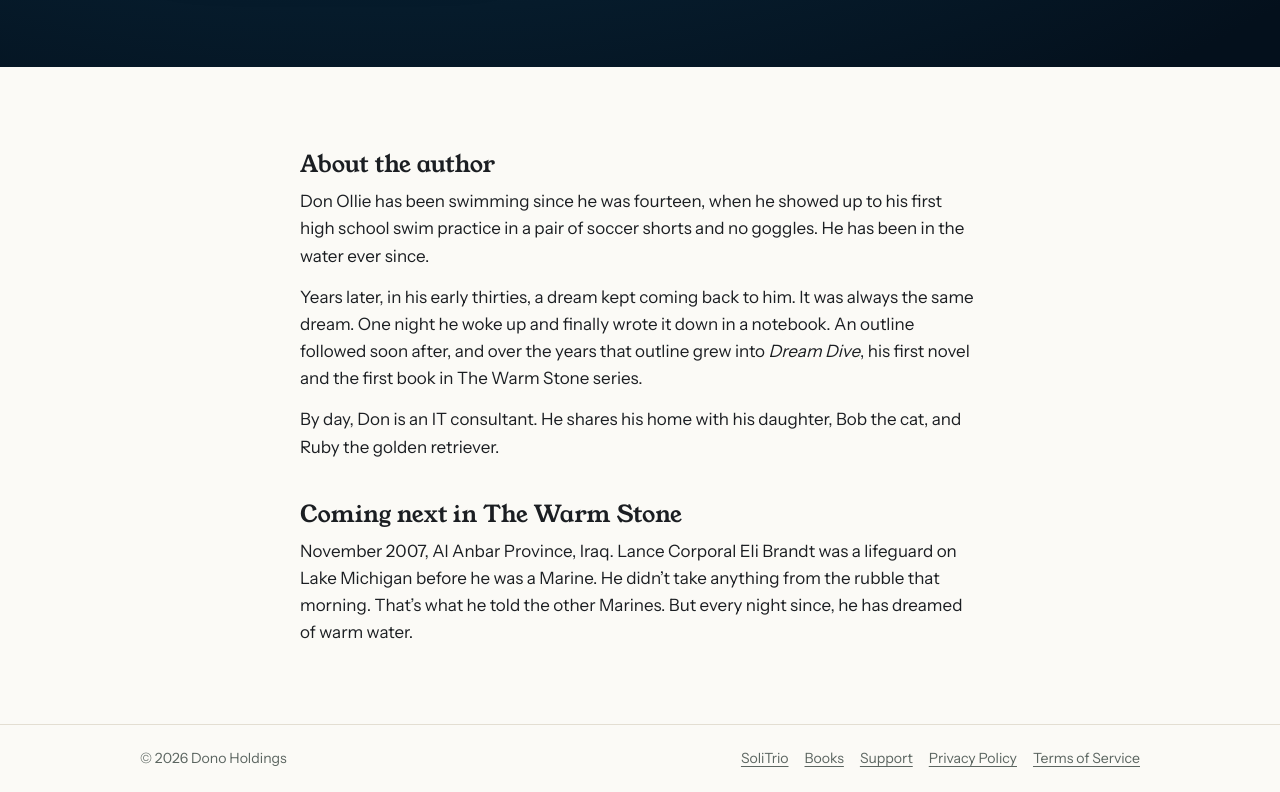
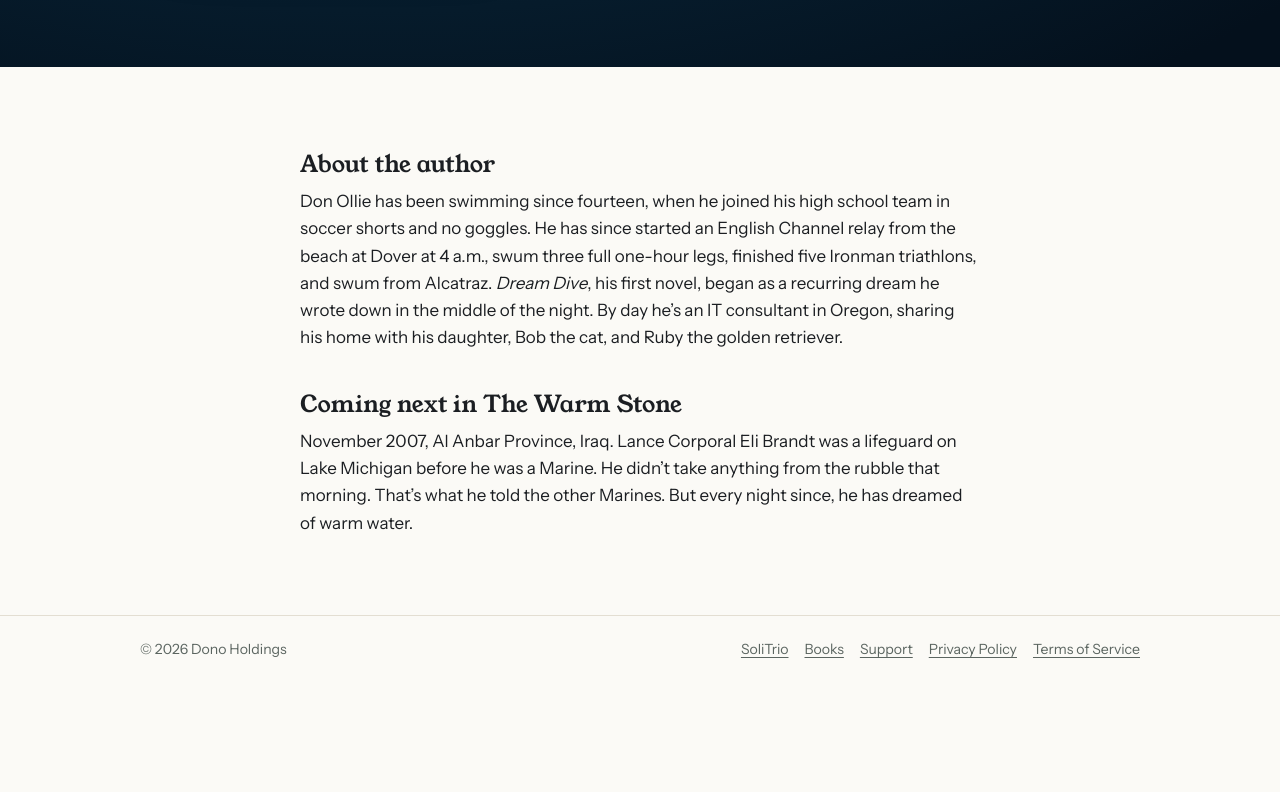
Before and after one commit to donollila/donoholdings-site, a plain HTML site: page books/index.html in a window 1280 px wide. Shown: the part 790-1582 px from the top of the page. After the commit the page ends 1472 px from the top, so only its background shows below. Drawn offline with Linux system fonts and the light colour scheme.

Commit message:
Books page: updated author bio (English Channel relay, Ironman)
Co-Authored-By: Claude Opus 5.5 <noreply@anthropic.com>
Claude-Session: https://claude.ai/code/session_01EjcDVyT7UuhCHFJxCFyviJ

```diff
--- a/books/index.html
+++ b/books/index.html
@@ -27,9 +27,7 @@
 </div></section>
 <main class="wrap read">
 <h2>About the author</h2>
-<p>Don Ollie has been swimming since he was fourteen, when he showed up to his first high school swim practice in a pair of soccer shorts and no goggles. He has been in the water ever since.</p>
-<p>Years later, in his early thirties, a dream kept coming back to him. It was always the same dream. One night he woke up and finally wrote it down in a notebook. An outline followed soon after, and over the years that outline grew into <em>Dream Dive</em>, his first novel and the first book in The Warm Stone series.</p>
-<p>By day, Don is an IT consultant. He shares his home with his daughter, Bob the cat, and Ruby the golden retriever.</p>
+<p>Don Ollie has been swimming since fourteen, when he joined his high school team in soccer shorts and no goggles. He has since started an English Channel relay from the beach at Dover at 4&nbsp;a.m., swum three full one-hour legs, finished five Ironman triathlons, and swum from Alcatraz. <em>Dream Dive</em>, his first novel, began as a recurring dream he wrote down in the middle of the night. By day he&rsquo;s an IT consultant in Oregon, sharing his home with his daughter, Bob the cat, and Ruby the golden retriever.</p>
 <h2>Coming next in The Warm Stone</h2>
 <p>November 2007, Al Anbar Province, Iraq. Lance Corporal Eli Brandt was a lifeguard on Lake Michigan before he was a Marine. He didn&rsquo;t take anything from the rubble that morning. That&rsquo;s what he told the other Marines. But every night since, he has dreamed of warm water.</p>
 </main>
```
